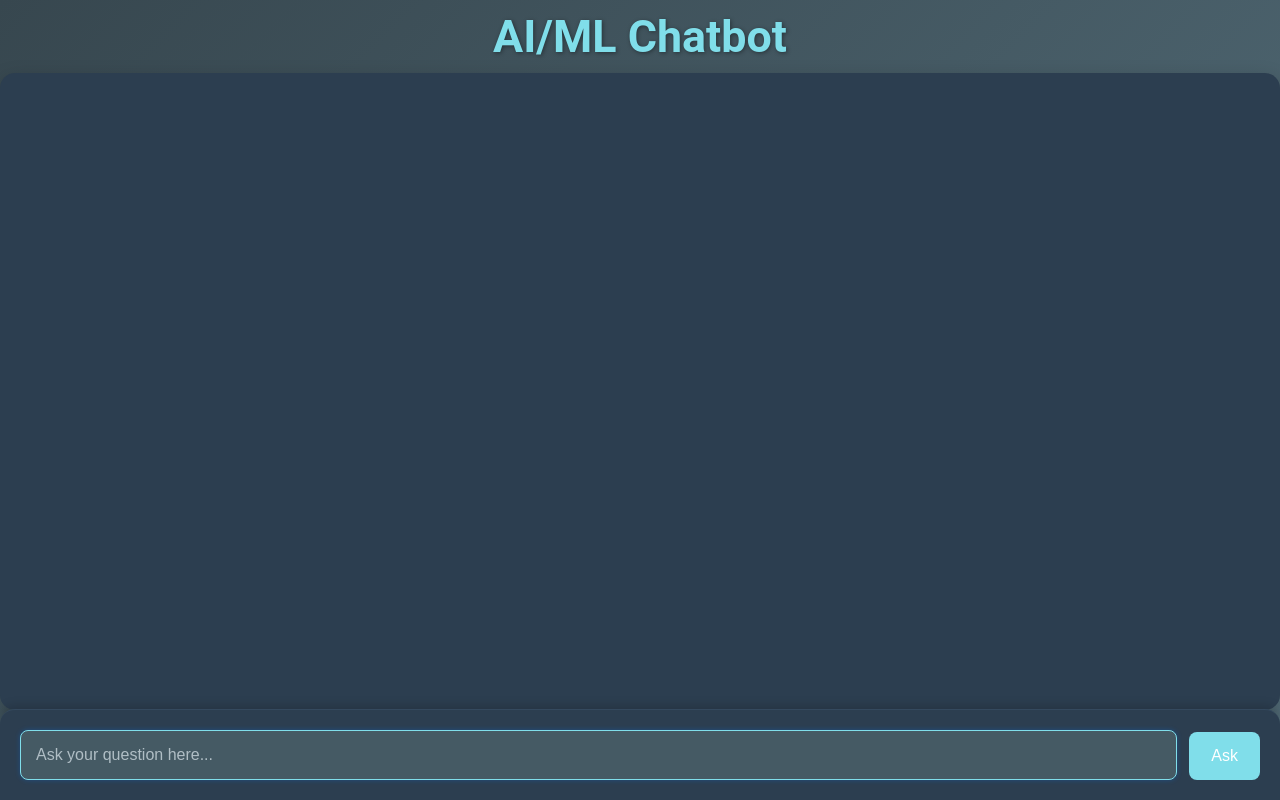
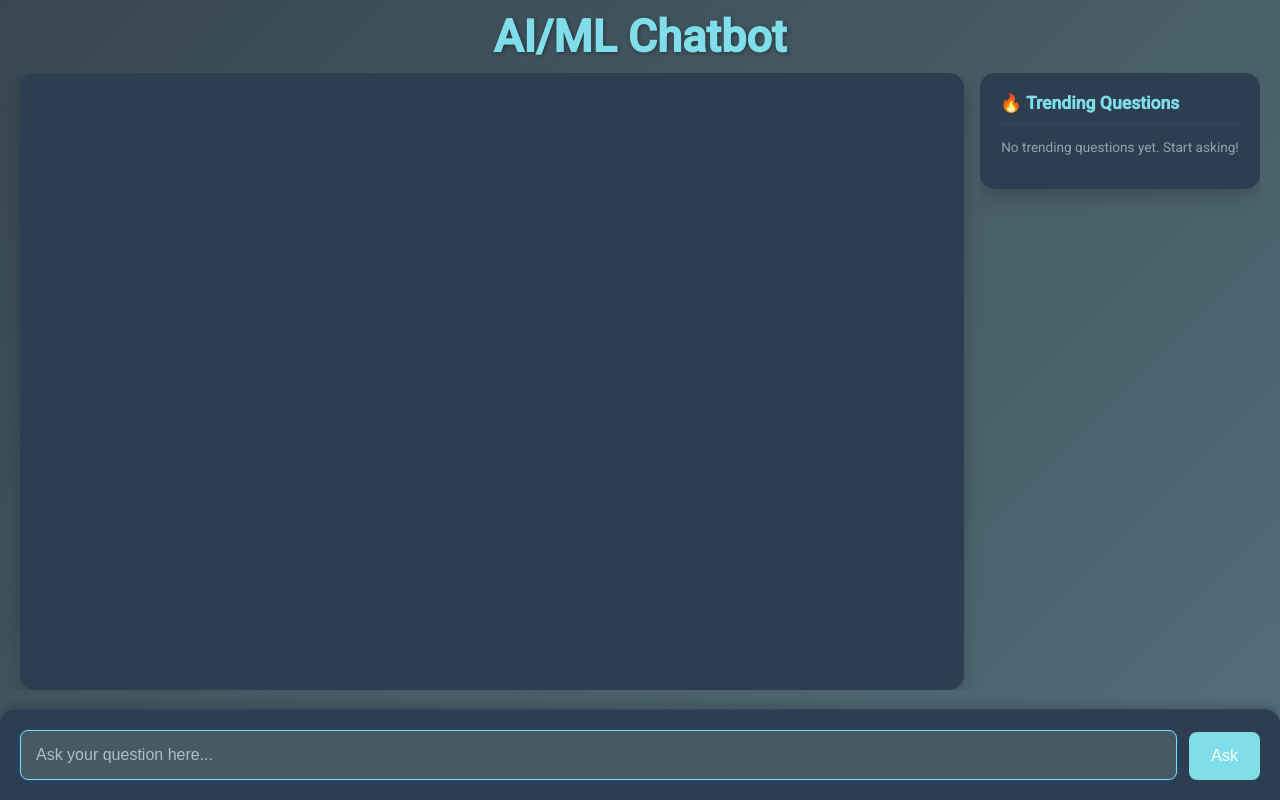
Before and after one commit to navpuneet474-rgb/AIML_Chatbot, a Flask app: template templates/index.html in a window 1280 px wide. Run offline with Flask 3, Linux system fonts and the light colour scheme; the template is opened without the code that fills it, so the values that code supplies are empty; some libraries are stand-ins or nearby versions.

Commit message:
updated features

```diff
--- a/app.py
+++ b/app.py
@@ -30,7 +30,7 @@ db_password = os.getenv('DB_PASSWORD')
 db_name = os.getenv('DB_NAME')
 
 # Initialize SBERT for embedding generation without torch
-sbert_model = SentenceTransformer('all-MiniLM-L6-v2')  # Ensure 'cpu' if torch isn't used
+sbert_model = SentenceTransformer('all-MiniLM-L6-v2')
 
 # Connect to PostgreSQL Database
 def get_db_connection():
@@ -40,6 +40,55 @@ def get_db_connection():
         user=db_user,
         password=db_password
     )
+
+# Answer caching
+def get_cached_answer(query):
+    """Check if the exact same question was asked before and return cached answer."""
+    conn = get_db_connection()
+    cursor = conn.cursor()
+    cursor.execute("""
+        SELECT answer FROM user_feedback
+        WHERE LOWER(query) = LOWER(%s)
+        ORDER BY id DESC LIMIT 1
+    """, (query,))
+    result = cursor.fetchone()
+    cursor.close()
+    conn.close()
+    return result[0] if result else None
+
+# question frequency tracking
+def track_question(query):
+    """Insert or increment frequency for a given query."""
+    conn = get_db_connection()
+    cursor = conn.cursor()
+    cursor.execute("""
+        INSERT INTO question_frequency (question, frequency, last_asked)
+        VALUES (%s, 1, CURRENT_TIMESTAMP)
+        ON CONFLICT (question)
+        DO UPDATE SET
+            frequency = question_frequency.frequency + 1,
+            last_asked = CURRENT_TIMESTAMP;
+    """, (query,))
+    conn.commit()
+    cursor.close()
+    conn.close()
+
+# trending question
+def get_trending_questions(limit=5):
+    """Fetch the most frequently asked questions."""
+    conn = get_db_connection()
+    cursor = conn.cursor()
+    cursor.execute("""
+        SELECT question, frequency
+        FROM question_frequency
+        ORDER BY frequency DESC, last_asked DESC
+        LIMIT %s
+    """, (limit,))
+    results = [{"question": row[0], "frequency": row[1]} for row in cursor.fetchall()]
+    cursor.close()
+    conn.close()
+    return results
+
 
 # Convert query to embedding and search for the top-15 most similar text.
 def search_similar_texts(user_query,  table_name, top_n=15):
@@ -66,7 +115,8 @@ def search_similar_texts(user_query,  table_name, top_n=15):
     conn.close()
     return results
 
-reranker = FlagReranker('BAAI/bge-reranker-base', use_fp16=True)  # Smaller, faster model
+reranker = FlagReranker('BAAI/bge-reranker-base', use_fp16=True)
+
 # Reranking of top 15 results to get top 5 results
 def get_final_results(query):
     results= search_similar_texts(query, "aiml_dataset")
@@ -94,43 +144,41 @@ client = Groq(
 )
 
 def final_response(user_query):
-    context_info = get_final_results(user_query)
-    # Generating summarized responses from the context.
+    normalized_query = re.sub(r'[^a-zA-Z0-9 ]', ' ', user_query).strip()
+    context_info = get_final_results(normalized_query)
     chat_completion = client.chat.completions.create(
         messages=[
-            {"role": "system", "content": """You are an AI assistant. Use only the provided context to answer the user's query.
+            {"role": "system", "content": """You are an AI/ML specialized chatbot. Use only the provided context to answer the user's query.
             Your response should be in a clear and readable format, like bullet points or short paragraphs or heading wise whenever needed.
             Do not add any additional information outside the context provided.
             If there are multiple pieces of context, break them down logically.
             Do not include any indication in the response that the answer comes from context.
-            If the user's query has minor typos or spelling mistakes, try to match it with similar terms in the context.
-            Only respond with 'Couldn't find the answer' if the context is completely unrelated to the query."""},
+            If the user's query has minor typos or spelling mistakes, try your best to match it with the closest similar term in the context and answer based on that.
+            For example, if the user writes 'KL-Diversion', treat it as 'KL-Divergence' if that exists in the context.
+
+            If the context has absolutely no relation to the query:
+            - If the question is about AI/ML topics but not in the knowledge base, respond: "I don't have information about this topic in my knowledge base. Please try asking about other AI/ML concepts."
+            - If the question is completely outside AI/ML domain (like general knowledge, people, current events), respond: "I'm specialized in AI/ML topics only. Please ask questions related to Artificial Intelligence and Machine Learning."
+            """},
             {"role": "assistant", "content": f"The following context will guide my response: {context_info}"},
-            {"role": "user", "content": user_query,}
+            {"role": "user", "content": normalized_query}
         ],
         model="llama-3.3-70b-versatile",
     )
     return chat_completion.choices[0].message.content
 
-# Code to format answers - convert markdown and newlines to HTML
+# Format answer
 @app.template_filter('format_answer')
 def format_answer(answer):
-    # Convert markdown bold (**text**) to HTML <strong> - do this FIRST
+    answer = re.sub(r"If you're looking for.*?couldn't find the answer.*?\.", "", answer, flags=re.IGNORECASE | re.DOTALL)
     answer = re.sub(r'\*\*(.*?)\*\*', r'<strong>\1</strong>', answer)
-
-    # Convert bullet points (* text) to HTML list items
-    # Match lines that start with * followed by space
     answer = re.sub(r'^\* (.+)$', r'• \1', answer, flags=re.MULTILINE)
-
-    # Convert newlines to <br>
     answer = answer.replace('\n', '<br>')
-
     return answer
 
-# Code to format query in title case
+# Format query in title case
 @app.template_filter('format_query')
 def format_query(query):
-    # Convert to title case (capitalize first letter of each word)
     return query.title()
 
 @app.route("/", methods=["GET", "POST"])
@@ -143,12 +191,26 @@ def query_form():
     cursor.close()
     conn.close()
 
+    # Fetch trending questions for sidebar
+    top_questions = get_trending_questions(limit=5)
+
     if request.method == "POST":
         query = request.form.get("query")
         if query:
-            # Generate an answer
-            answer = final_response(query)
+            # Check cache first
+            cached = get_cached_answer(query)
+            if cached:
+                print("Cache hit! Returning cached answer.")
+                answer = cached
+            else:
+                print("Cache miss. Generating new answer...")
+                answer = final_response(query)
+
+            # Track question frequency
+            track_question(query)
+
             print("Final answer\n", answer)
+
             # Insert query-answer pair into PostgreSQL
             conn = get_db_connection()
             cursor = conn.cursor()
@@ -159,12 +221,13 @@ def query_form():
                 """,
                 (query, answer)
             )
-            inserted_id = cursor.fetchone()[0]
             conn.commit()
             cursor.close()
             conn.close()
-            return redirect(url_for("query_form"))  # Redirect to clear POST data
-    return render_template("index.html", history=history)
+            return redirect(url_for("query_form"))
+
+    return render_template("index.html", history=history, top_questions=top_questions)
+
 
 @app.route("/feedback/<int:response_id>/<feedback_type>", methods=["POST"])
 def submit_feedback(response_id, feedback_type):
@@ -186,13 +249,3 @@ def submit_feedback(response_id, feedback_type):
 
 if __name__ == "__main__":
     app.run(debug=True)
-
-
-#                 List of relations
-#  Schema |         Name         | Type  |  Owner
-# --------+----------------------+-------+----------
-#  public | aiml_dataset         | table | postgres
-#  public | chatbot_interactions | table | postgres
-#  public | question_frequency   | table | postgres
-#  public | user_feedback        | table | postgres
-# (4 rows)
--- a/static/css/styles.css
+++ b/static/css/styles.css
@@ -15,21 +15,114 @@ h1 {
     text-align: center;
     margin: 10px 0 10px;
     font-size: 2.8em;
-    color: #80deea; /* Lighter blue for better contrast */
+    color: #80deea;
     font-weight: 700;
     text-shadow: 1px 1px 4px rgba(0, 0, 0, 0.4);
 }
 
-/* Content Section */
+/* ── Main Layout: chat + sidebar side by side ── */
+.main-layout {
+    display: flex;
+    flex-direction: row;
+    flex-grow: 1;
+    gap: 16px;
+    padding: 0 20px;
+    margin-bottom: 110px; /* space for fixed chatbox */
+    overflow: hidden;
+    box-sizing: border-box;
+}
+
+/* ── Chat Content ── */
 .content {
-    flex-grow: 1;
+    flex: 1;
     overflow-y: auto;
     padding: 25px;
-    margin-bottom: 90px;
-    box-sizing: border-box;
-    background-color: #2c3e50; /* Darker background */
+    background-color: #2c3e50;
     border-radius: 15px;
     box-shadow: 0 6px 20px rgba(0, 0, 0, 0.2);
+    box-sizing: border-box;
+}
+.content ul {
+    list-style: none;
+    padding: 0;
+    margin: 0;
+}
+
+/* ── Sidebar ── */
+.sidebar {
+    width: 280px;
+    flex-shrink: 0;
+    overflow-y: auto;
+    box-sizing: border-box;
+}
+
+.trending-box {
+    background-color: #2c3e50;
+    border-radius: 15px;
+    padding: 20px;
+    box-shadow: 0 6px 20px rgba(0, 0, 0, 0.2);
+    position: sticky;
+    top: 0;
+}
+
+.trending-box h3 {
+    margin: 0 0 15px 0;
+    font-size: 1.1em;
+    color: #80deea;
+    font-weight: 700;
+    border-bottom: 1px solid #34495e;
+    padding-bottom: 10px;
+}
+
+.trending-list {
+    list-style: none;
+    padding: 0;
+    margin: 0;
+}
+
+.trending-item {
+    display: flex;
+    justify-content: space-between;
+    align-items: flex-start;
+    gap: 8px;
+    padding: 10px 12px;
+    margin-bottom: 8px;
+    background-color: #34495e;
+    border-radius: 8px;
+    cursor: pointer;
+    transition: background-color 0.2s ease, transform 0.2s ease;
+    border-left: 3px solid #80deea;
+}
+
+.trending-item:hover {
+    background-color: #4f5b62;
+    transform: translateX(3px);
+}
+
+.trending-question {
+    font-size: 0.88em;
+    color: #e0e0e0;
+    line-height: 1.4;
+    flex: 1;
+}
+
+.freq-badge {
+    background-color: #80deea;
+    color: #1a252f;
+    font-size: 0.72em;
+    font-weight: 700;
+    padding: 2px 7px;
+    border-radius: 12px;
+    white-space: nowrap;
+    flex-shrink: 0;
+    align-self: center;
+}
+
+.no-trending {
+    font-size: 0.85em;
+    color: #90a4ae;
+    text-align: center;
+    margin-top: 10px;
 }
 
 /* Message Styling */
--- a/static/js/script.js
+++ b/static/js/script.js
@@ -12,10 +12,19 @@ function submitFeedback(button, feedbackType) {
     });
 }
 
+// FEATURE 3: Fill query input when a trending question is clicked
+function fillQuery(question) {
+    const queryInput = document.getElementById("query");
+    queryInput.value = question;
+    queryInput.focus();
+    // Scroll down to the chatbox so user sees the input filled
+    queryInput.scrollIntoView({ behavior: "smooth", block: "center" });
+}
+
 // Validate input to prevent empty submissions
 function validateInput() {
     const queryInput = document.getElementById("query");
-    const appendMessageTo = document.getElementById("query-form")
+    const appendMessageTo = document.getElementById("query-form");
     const errorElement = document.querySelector('.error-message');
     if (!queryInput.value.trim()) {
         if (!errorElement) {
@@ -27,7 +36,7 @@ function validateInput() {
             errorMessage.style.marginTop = "10px";
             appendMessageTo.parentNode.appendChild(errorMessage);
         }
-        return false
+        return false;
     }
     return true;
 }
@@ -37,39 +46,29 @@ function submitQuery(event) {
         event.preventDefault();
         return false;
     } else {
-        // Show loading indicator
         const loadingIndicator = document.getElementById("loading-indicator");
         const queryInput = document.getElementById("query");
         const askButton = document.getElementById("ask-button");
 
-        // Display loading message
         loadingIndicator.style.display = "block";
-
-        // Disable button and clear input
         askButton.disabled = true;
         askButton.textContent = "Processing...";
 
-        // Clear input box immediately
         setTimeout(() => {
             queryInput.value = "";
         }, 100);
 
-        // Allow form to submit
         return true;
     }
 }
 
-// Keep user at bottom (near input box) when page loads
-document.addEventListener('DOMContentLoaded', function() {
-    // Small delay to ensure page is fully rendered
-    setTimeout(function() {
-        // Scroll to the bottom of the content div
-        const contentDiv = document.querySelector('.content');
+// Scroll to bottom of chat and focus input on page load
+document.addEventListener('DOMContentLoaded', function () {
+    setTimeout(function () {
+        const contentDiv = document.getElementById("chat-content");
         if (contentDiv) {
             contentDiv.scrollTop = contentDiv.scrollHeight;
         }
-
-        // also focus on input
         const queryInput = document.getElementById("query");
         if (queryInput) {
             queryInput.focus();
--- a/templates/index.html
+++ b/templates/index.html
@@ -5,19 +5,22 @@
     <meta charset="UTF-8">
     <meta name="viewport" content="width=device-width, initial-scale=1.0">
     <title>AI/ML Chatbot</title>
-    <link href="https://fonts.googleapis.com/css2?family=Roboto:wght@400;500&display=swap" >
+    <link href="https://fonts.googleapis.com/css2?family=Roboto:wght@400;500&display=swap" rel="stylesheet">
     <link href="/static/css/styles.css" rel="stylesheet">
 </head>
 
 <body>
     <h1>AI/ML Chatbot</h1>
-    <div class="content">
+
+    <div class="main-layout">
+
+        <!-- ── LEFT: Chat History ── -->
+        <div class="content" id="chat-content">
             <ul>
                 {% for item in history | reverse %}
                 <li class="message">
                     <p><strong>Q:</strong> {{ item['query'] | format_query }}</p>
-                <p><strong>A:</strong> {{ item['answer']| format_answer | safe }}</p>
-
+                    <p><strong>A:</strong> {{ item['answer'] | format_answer | safe }}</p>
                     <div class="feedback-buttons">
                         <button class="thumbs-up" data-id="{{ item['_id'] }}"
                             onclick="submitFeedback(this, 1)">👍</button>
@@ -29,8 +32,29 @@
             </ul>
         </div>
 
+        <!-- ── RIGHT: Trending Sidebar ── -->
+        <div class="sidebar">
+            <div class="trending-box">
+                <h3>🔥 Trending Questions</h3>
+                {% if top_questions %}
+                <ul class="trending-list">
+                    {% for item in top_questions %}
+                    <li class="trending-item" onclick="fillQuery('{{ item.question }}')">
+                        <span class="trending-question">{{ item.question }}</span>
+                        <span class="freq-badge">{{ item.frequency }}x</span>
+                    </li>
+                    {% endfor %}
+                </ul>
+                {% else %}
+                <p class="no-trending">No trending questions yet. Start asking!</p>
+                {% endif %}
+            </div>
+        </div>
+
+    </div>
+
+    <!-- ── Chatbox ── -->
     <div class="chatbox">
-        <!-- <button class="clear-chat-btn" onclick="clearChat()">Clear Chat</button> -->
         <div id="loading-indicator" style="display: none;">
             <div class="loading-content">
                 <div class="spinner"></div>
@@ -38,7 +62,7 @@
             </div>
         </div>
         <form method="POST" action="/" id="query-form" onsubmit="return submitQuery(event);">
-            <div id ="query-div">
+            <div id="query-div">
                 <label for="query" hidden>Ask your question:</label>
                 <input type="text" id="query" name="query" placeholder="Ask your question here..." required>
                 <button type="submit" id="ask-button">Ask</button>
@@ -46,7 +70,7 @@
         </form>
     </div>
 
-    <script src="/static/js/script.js"> </script>
+    <script src="/static/js/script.js"></script>
 </body>
 
 </html>
```
Also changed, not shown: other parts of static/css/styles.css (+74 -66 lines). Lines whose indentation alone changed are shown as unchanged.
